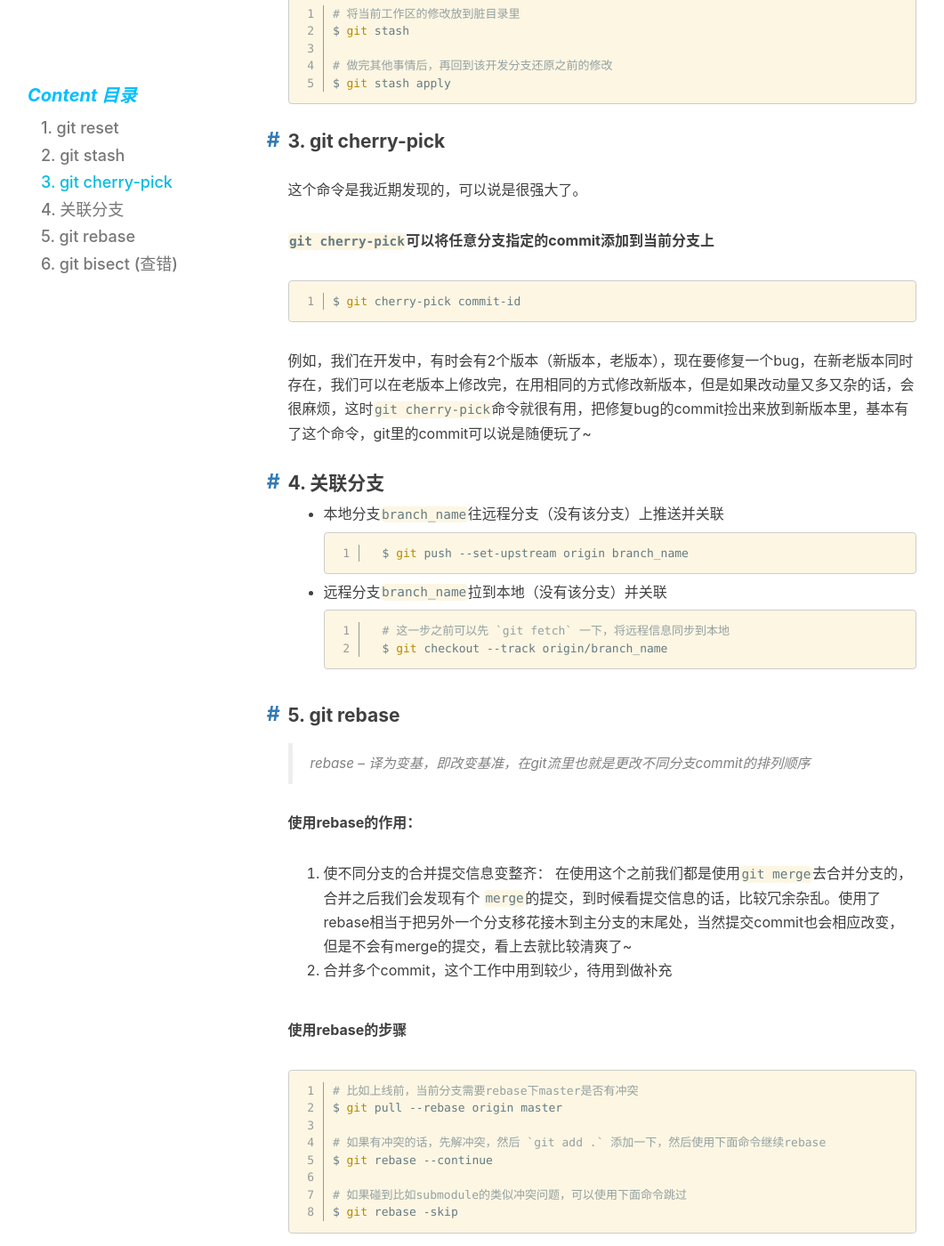
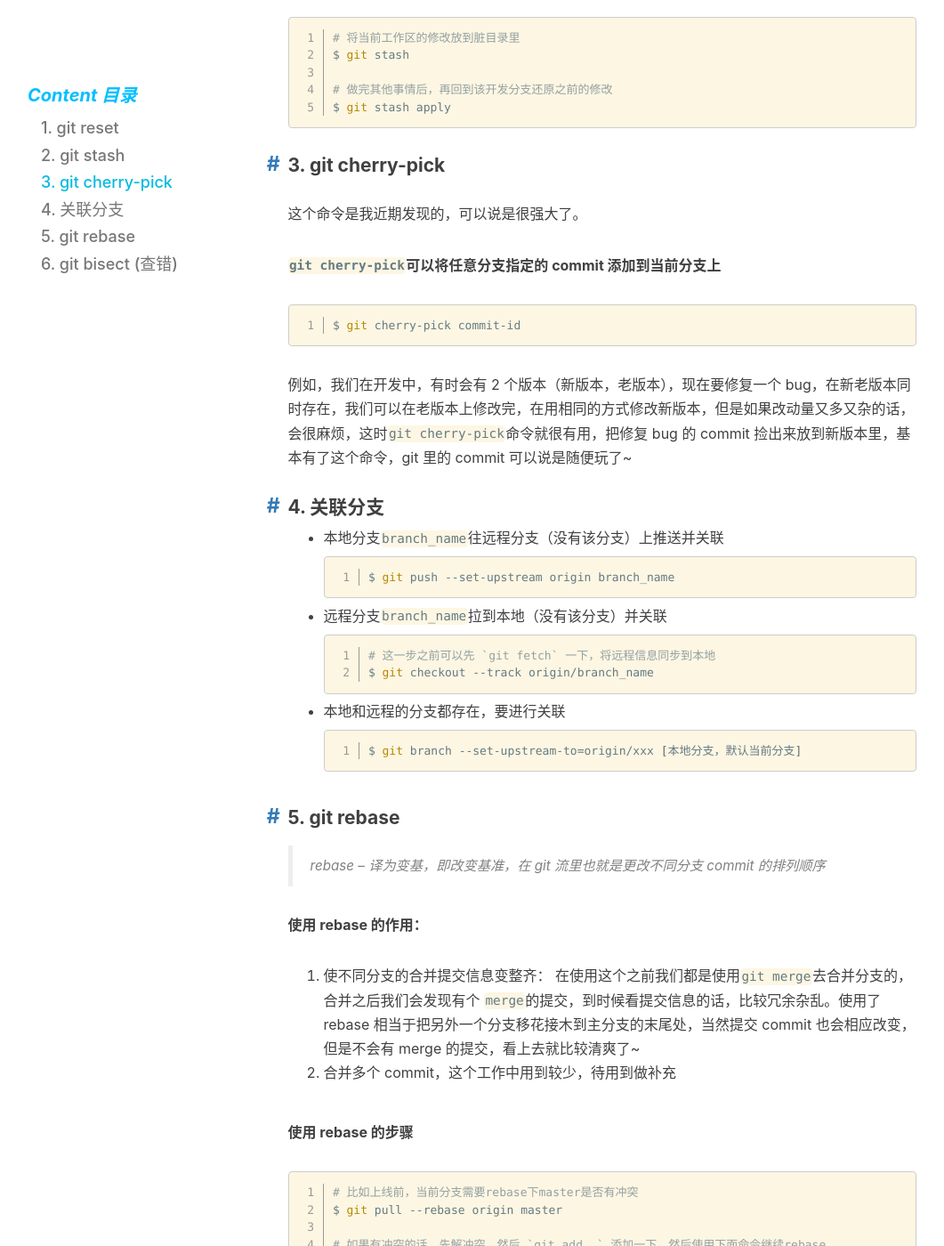
Before and after one commit to liuxingyu521/blog, a Jekyll site: the page built from _posts/2018-03-28-git-2.md, in a window 1280 px wide and 1400 px high, scrolled down 1476 px. Shown: the whole window at 89% size, without its empty margins (39-1100 px from the left). Built offline with Jekyll 4.4.1, drawn with Linux system fonts in a browser that asks for light colours; comment, search, counter and statistics services are not loaded; some of the changed text lies outside the part shown.

Commit message:
:pencil: 增加如何关联本地和远程分支

````diff
--- a/_posts/2018-03-28-git-2.md
+++ b/_posts/2018-03-28-git-2.md
@@ -1,49 +1,49 @@
 ---
-layout:     post
-title:      "git 系列之进阶命令"
-subtitle:   "一些在特殊情况时很强大的git用法，看看咯"
-date:       2019-01-08
-author:     "Xuer"
-header-img: "img/header-bg/home-bg.jpg"
+layout: post
+title: 'git 系列之进阶命令'
+subtitle: '一些在特殊情况时很强大的git用法，看看咯'
+date: 2019-01-08
+author: 'Xuer'
+header-img: 'img/header-bg/home-bg.jpg'
 tags:
-    - git相关
-    - 终端命令
+  - git相关
+  - 终端命令
 withContent: true
 ---
 
-上篇文章写了一些git的基本命令，在标准的工作流程中够用。可是工作中难免遇到一些棘手的问题，比如不小心将错误的代码推送到了远程仓库，想要回滚、开发了一半的代码，需要更新远程仓库到本地，而不改变本地修改等等。
+上篇文章写了一些 git 的基本命令，在标准的工作流程中够用。可是工作中难免遇到一些棘手的问题，比如不小心将错误的代码推送到了远程仓库，想要回滚、开发了一半的代码，需要更新远程仓库到本地，而不改变本地修改等等。
 
 下面介绍一些我在工作中用过的几个进阶命令，当初学习这些命令的时候觉得可真神奇！Let's begin！
 
 #### 1. git reset
 
-`git reset`命令用于回退版本以及撤销add
+`git reset`命令用于回退版本以及撤销 add
 
-* 在工作区做了修改，并使用`git add`放到了暂存区，可以通过`git reset`把暂存区的修改撤销掉，重新放回到工作区
+- 在工作区做了修改，并使用`git add`放到了暂存区，可以通过`git reset`把暂存区的修改撤销掉，重新放回到工作区
 
-    ```shell
-    $ git reset HEAD 要撤销修改的文件名
-    ```
+  ```shell
+  $ git reset HEAD 要撤销修改的文件名
+  ```
 
-    **`HEAD` 在git中是一个指针，指向最新的一次提交**
+  **`HEAD` 在 git 中是一个指针，指向最新的一次提交**
 
-* 回退版本到上一次commit或指定的commit
+- 回退版本到上一次 commit 或指定的 commit
 
-    ```shell
-    # 回退到上一次commit
-    $ git reset --hard HEAD^
-    # HEAD^ 表示上一次
-    # HEAD^^ 表示上上一次commit
-    # 也可以指定数字
-    # HEAD~100 表示前100次commit
+  ```shell
+  # 回退到上一次commit
+  $ git reset --hard HEAD^
+  # HEAD^ 表示上一次
+  # HEAD^^ 表示上上一次commit
+  # 也可以指定数字
+  # HEAD~100 表示前100次commit
 
-    # 回退到指定commit上
-    $ git reset -hard commit-id
-    ```
+  # 回退到指定commit上
+  $ git reset -hard commit-id
+  ```
 
 #### 2. git stash
 
-有这样一个场景，当我们在dev1分支上开发了一半，忽然接到任务说要在dev2分支上开发一个功能，而我们又不想丢弃dev1上的修改，这时我们可以通过`git stash`将dev1上的修改内容放在脏目录里，然后在dev2开发完后再回到dev1上，使用`git stash apply` 来还原之前dev1上的修改。
+有这样一个场景，当我们在 dev1 分支上开发了一半，忽然接到任务说要在 dev2 分支上开发一个功能，而我们又不想丢弃 dev1 上的修改，这时我们可以通过`git stash`将 dev1 上的修改内容放在脏目录里，然后在 dev2 开发完后再回到 dev1 上，使用`git stash apply` 来还原之前 dev1 上的修改。
 
 ```shell
 # 将当前工作区的修改放到脏目录里
@@ -57,38 +57,46 @@ $ git stash apply
 
 这个命令是我近期发现的，可以说是很强大了。
 
-**`git cherry-pick`可以将任意分支指定的commit添加到当前分支上**
+**`git cherry-pick`可以将任意分支指定的 commit 添加到当前分支上**
 
 ```shell
 $ git cherry-pick commit-id
 ```
 
-例如，我们在开发中，有时会有2个版本（新版本，老版本），现在要修复一个bug，在新老版本同时存在，我们可以在老版本上修改完，在用相同的方式修改新版本，但是如果改动量又多又杂的话，会很麻烦，这时`git cherry-pick`命令就很有用，把修复bug的commit捡出来放到新版本里，基本有了这个命令，git里的commit可以说是随便玩了~
+例如，我们在开发中，有时会有 2 个版本（新版本，老版本），现在要修复一个 bug，在新老版本同时存在，我们可以在老版本上修改完，在用相同的方式修改新版本，但是如果改动量又多又杂的话，会很麻烦，这时`git cherry-pick`命令就很有用，把修复 bug 的 commit 捡出来放到新版本里，基本有了这个命令，git 里的 commit 可以说是随便玩了~
 
 #### 4. 关联分支
 
-* 本地分支`branch_name`往远程分支（没有该分支）上推送并关联
+- 本地分支`branch_name`往远程分支（没有该分支）上推送并关联
 
-    ```shell
-    $ git push --set-upstream origin branch_name
-    ```
+  ```shell
+  $ git push --set-upstream origin branch_name
+  ```
 
-* 远程分支`branch_name`拉到本地（没有该分支）并关联
+- 远程分支`branch_name`拉到本地（没有该分支）并关联
 
-    ```shell
-    # 这一步之前可以先 `git fetch` 一下，将远程信息同步到本地
-    $ git checkout --track origin/branch_name
-    ```
+  ```shell
+  # 这一步之前可以先 `git fetch` 一下，将远程信息同步到本地
+  $ git checkout --track origin/branch_name
+  ```
+
+- 本地和远程的分支都存在，要进行关联
+
+  ```shell
+  $ git branch --set-upstream-to=origin/xxx [本地分支，默认当前分支]
+  ```
 
 #### 5. git rebase
 
-> rebase -- 译为变基，即改变基准，在git流里也就是更改不同分支commit的排列顺序
+> rebase -- 译为变基，即改变基准，在 git 流里也就是更改不同分支 commit 的排列顺序
 
-**使用rebase的作用：**
-1. 使不同分支的合并提交信息变整齐： 在使用这个之前我们都是使用`git merge`去合并分支的，合并之后我们会发现有个 `merge`的提交，到时候看提交信息的话，比较冗余杂乱。使用了rebase相当于把另外一个分支移花接木到主分支的末尾处，当然提交commit也会相应改变，但是不会有merge的提交，看上去就比较清爽了~
-2. 合并多个commit，这个工作中用到较少，待用到做补充
+**使用 rebase 的作用：**
 
-**使用rebase的步骤**
+1. 使不同分支的合并提交信息变整齐： 在使用这个之前我们都是使用`git merge`去合并分支的，合并之后我们会发现有个 `merge`的提交，到时候看提交信息的话，比较冗余杂乱。使用了 rebase 相当于把另外一个分支移花接木到主分支的末尾处，当然提交 commit 也会相应改变，但是不会有 merge 的提交，看上去就比较清爽了~
+2. 合并多个 commit，这个工作中用到较少，待用到做补充
+
+**使用 rebase 的步骤**
+
 ```shell
 # 比如上线前，当前分支需要rebase下master是否有冲突
 $ git pull --rebase origin master
@@ -101,8 +109,9 @@ $ git rebase -skip
 ```
 
 **注意：**
-1. rebase中途遇到问题，可以使用 `git rebase --abort`终止掉，重新开始
-2. rebase 和 merge 不要混合使用，不然commit提交会混乱。。
+
+1. rebase 中途遇到问题，可以使用 `git rebase --abort`终止掉，重新开始
+2. rebase 和 merge 不要混合使用，不然 commit 提交会混乱。。
 
 #### 6. git bisect (查错)
 
@@ -126,7 +135,4 @@ $ git bisect bad
 $ git bisect reset
 ```
 
-
-
-
 目前工作中用到的就这么多，以后实践多了在记录其他，共勉！
````
